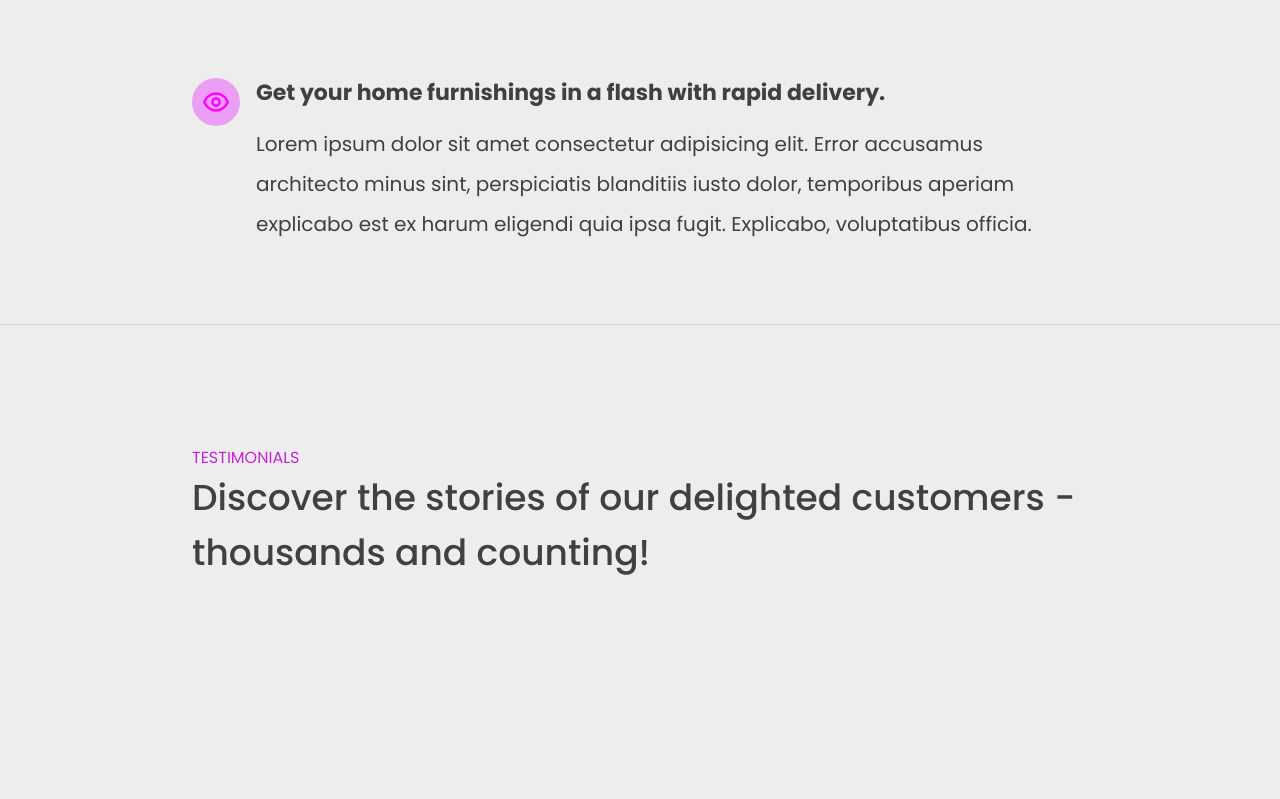
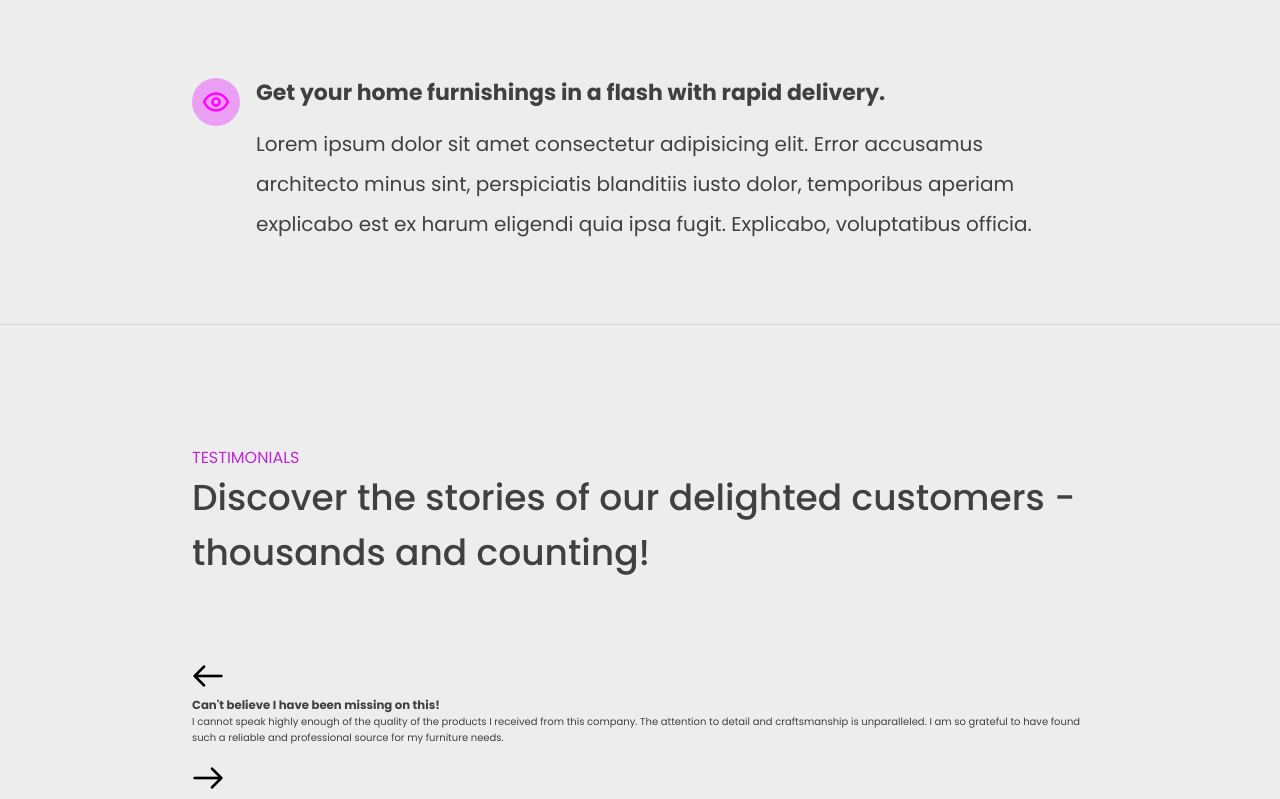
Before and after one commit to dariojularic/x-shopper-dream-e-commerce, a React (Vite) app: page / in a window 1280 px wide. Shown: the part 2551-3350 px from the top of the page. Before the commit the page ends 3211 px from the top, so only its background shows below. Built offline with nearby package versions, Linux system fonts and the light colour scheme; no server answers.

Commit message:
Add style

```diff
--- a/src/pages/Home/components/Testimonials.css
+++ b/src/pages/Home/components/Testimonials.css
@@ -0,0 +1,3 @@
+.slider-arrow {
+  height: 3.2rem;
+}
--- a/src/pages/Home/components/Testimonials.tsx
+++ b/src/pages/Home/components/Testimonials.tsx
@@ -11,6 +11,30 @@ function Testimonials() {
             counting!
           </h2>
         </div>
+
+        <div className="testimonials-container">
+          <div className="arrow-left-container">
+          <img className="slider-arrow" src="src/assets/left-arrow.png" alt="left-arrow" />
+
+          </div>
+          <div className="testimonial">
+            <h3>Can't believe I have been missing on this!</h3>
+            <p>
+              I cannot speak highly enough of the quality of the products I
+              received from this company. The attention to detail and
+              craftsmanship is unparalleled. I am so grateful to have found such
+              a reliable and professional source for my furniture needs.
+            </p>
+            <div className="testimonial-user">
+              <img src="" alt="" />
+              <p className="testimonial-username"> </p>
+              <p className="testimonial-address"> </p>
+            </div>
+          </div>
+          <div className="arrow-right-container">
+            <img className="slider-arrow" src="src/assets/right-arrow.png" alt="right-arrow" />
+          </div>
+        </div>
       </div>
     </section>
   );
```
Also changed, not shown: src/assets/left-arrow.png (added), src/assets/right-arrow.png (added).
